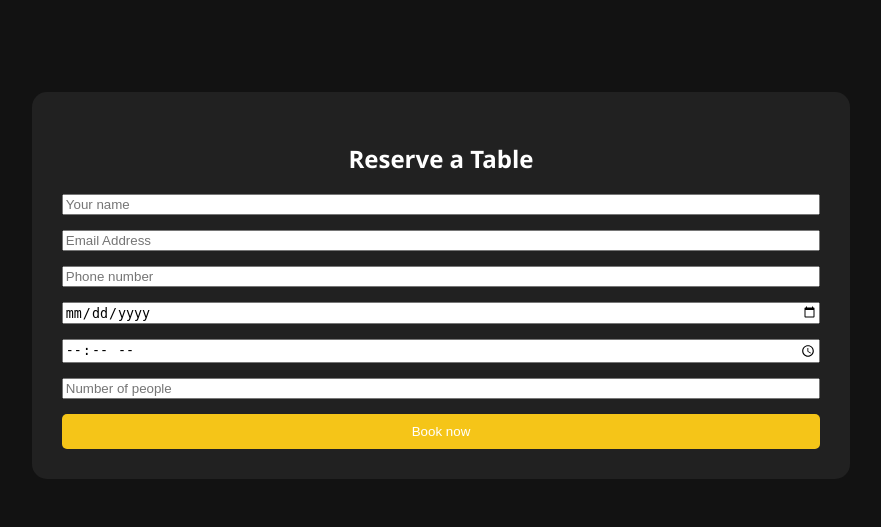
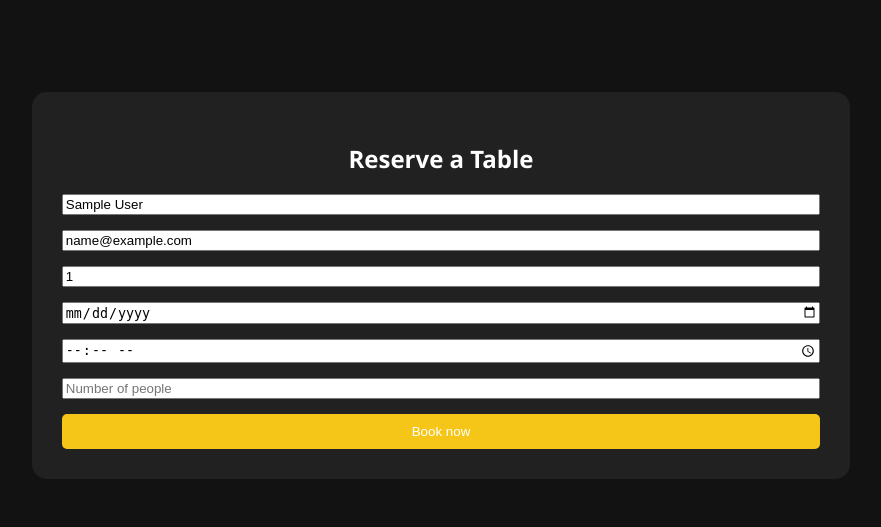
Before and after one commit to Ardit-H/Projekti_UEB25_GR24, a PHP site: page /restaurant.php in a window 1280 px wide. Shown: the part 3641-4168 px from the top of the page, without its empty margins (199-1080 px from the left). Run offline with PHP 8.4, Linux system fonts and the light colour scheme; the visitor is signed in with stand-in values (Sample User, id 1).

Commit message:
Vendosja e te dhenave te userit tek pjesa e rezervimit te tavolines

```diff
--- a/restaurant.php
+++ b/restaurant.php
@@ -1,3 +1,13 @@
+<?php
+session_start();
+require_once("database.php");
+
+if (!isset($_SESSION['user_id'])) {
+
+    header('Location: login.php');
+    exit;
+}
+?>
 <!DOCTYPE html>
 <html lang="en">
 <head>
@@ -155,9 +165,9 @@
   <div style="text-align:center; margin: 80px auto; background-color: #ffffff10; padding: 30px; width:60%; border-radius: 15px;">
     <h2>Reserve a Table</h2>
     <form method="POST" action="" style="display:flex; flex-direction:column; gap:15px;">
-      <input type="text" name="name" placeholder="Your name" required>
-      <input type="text" name="email" placeholder="Email Address" required>
-      <input type="text" name="phone" placeholder="Phone number" required>
+      <input type="text" name="name" value="<?php echo htmlspecialchars($_SESSION['firstname'] ?? ''); ?>" required>
+      <input type="email" name="email" value="<?php echo htmlspecialchars($_SESSION['email'] ?? ''); ?>" required>
+      <input type="text" name="phone" value="<?php echo htmlspecialchars($_SESSION['phone'] ?? ''); ?>" required>
       <input type="date" name="date" required>
       <input type="time" name="time" required>
       <input type="number" name="people" placeholder="Number of people" min="1" max="20" required>
```
